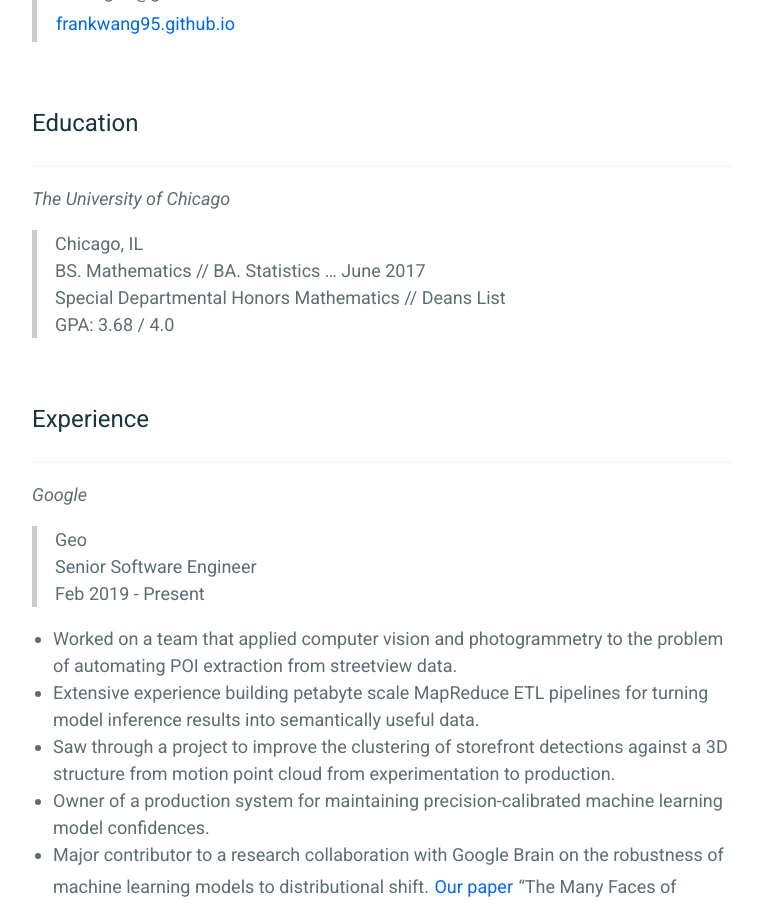
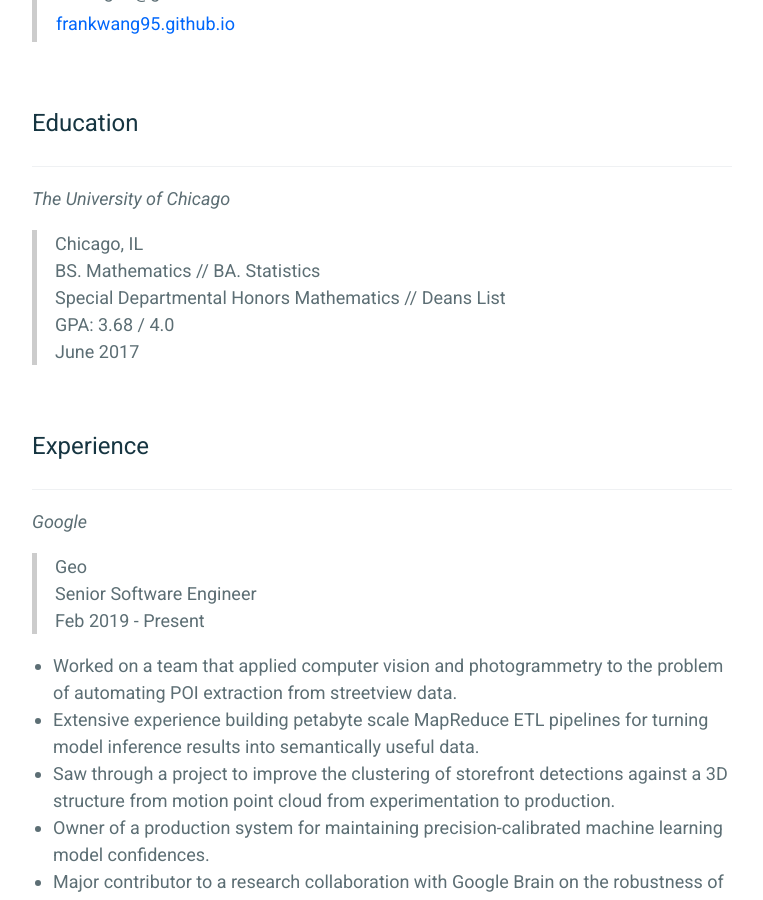
Before and after one commit to frankwang95/frankwang95.github.io, a Jekyll site: the page built from _pages/resume.md, in a window 1280 px wide and 900 px high, scrolled down 411 px. Shown: the whole window, without its empty margins (258-1021 px from the left). Built offline with Jekyll 4.4.1, drawn with Linux system fonts in a browser that asks for light colours.

```diff
--- a/_pages/resume.md
+++ b/_pages/resume.md
@@ -16,9 +16,10 @@ _________________
 *The University of Chicago*
 
 > Chicago, IL
-> BS. Mathematics // BA. Statistics ... June 2017
+> BS. Mathematics // BA. Statistics
 > Special Departmental Honors Mathematics // Deans List
 > GPA: 3.68 / 4.0
+> June 2017
 
 <br>
 
```
